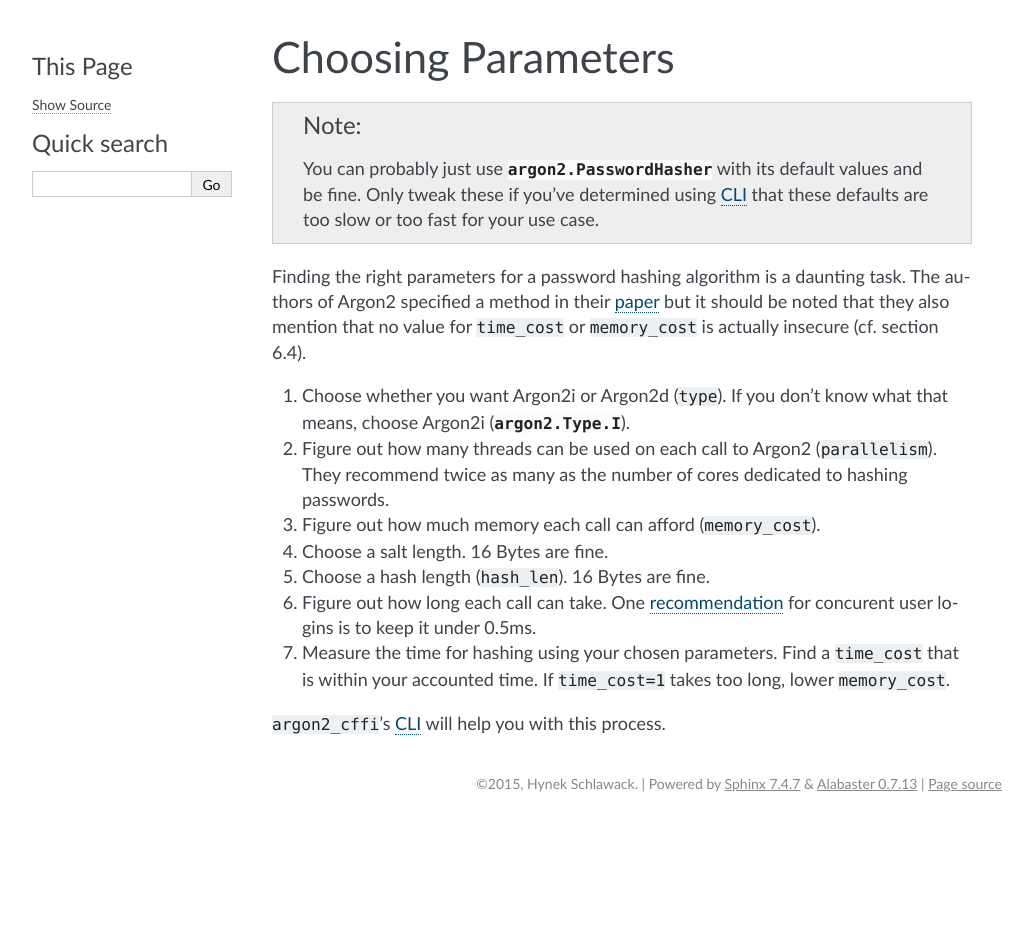
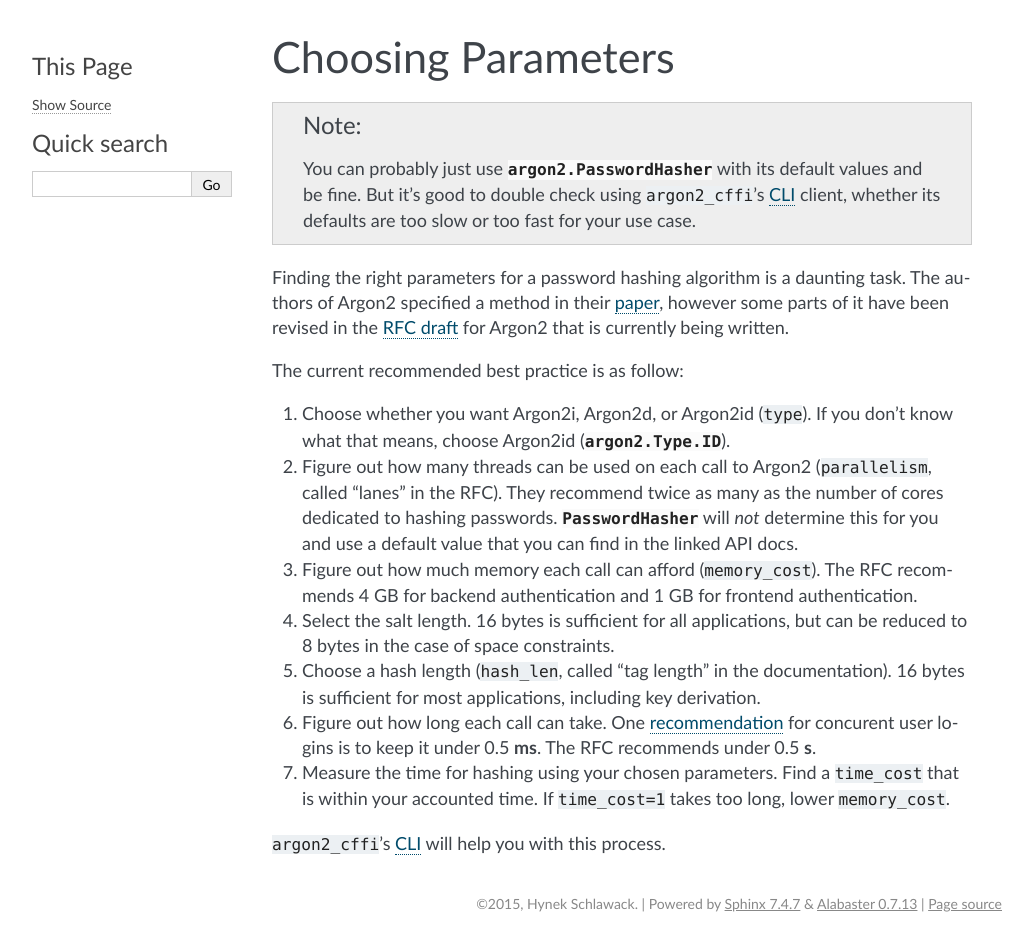
Before and after one commit to hynek/argon2-cffi, a Sphinx documentation site: the page built from docs/parameters.rst, in a window 1280 px wide. Shown: the whole page, without its empty margins (128-1160 px from the left). Built offline with Sphinx 7.4.7, drawn with Linux system fonts in a browser that asks for light colours; before the commit the page ends 900 px from its top, so only the background shows below that.

Commit message:
Make PasswordHasher use Argon2id
C.f. https://tools.ietf.org/html/draft-irtf-cfrg-argon2-03#section-4

```diff
--- a/README.rst
+++ b/README.rst
@@ -36,7 +36,7 @@ CFFI-based Argon2 Bindings for Python
   >>> ph = PasswordHasher()
   >>> hash = ph.hash("s3kr3tp4ssw0rd")
   >>> hash  # doctest: +SKIP
-  '$argon2i$v=19$m=512,t=2,p=2$5VtWOO3cGWYQHEMaYGbsfQ$AcmqasQgW/wI6wAHAMk4aQ'
+  '$argon2id$v=19$m=512,t=2,p=2$Z0tsPw0iK7Ky2Iwp63HKBA$psMUXgYOIaAhaZ990uep8w'
   >>> ph.verify(hash, "s3kr3tp4ssw0rd")
   True
   >>> ph.verify(hash, "t0t411ywr0ng")
--- a/docs/api.rst
+++ b/docs/api.rst
@@ -13,7 +13,7 @@ Unless you have any special needs, all you need to know is:
   >>> ph = PasswordHasher()
   >>> hash = ph.hash("s3kr3tp4ssw0rd")
   >>> hash  # doctest: +SKIP
-  '$argon2i$v=19$m=512,t=2,p=2$5VtWOO3cGWYQHEMaYGbsfQ$AcmqasQgW/wI6wAHAMk4aQ'
+  '$argon2id$v=19$m=512,t=2,p=2$Wd3CJItnL93pSLG/Mvel2g$DnsqcrS7+Enwu8EdJrUX2Q'
   >>> ph.verify(hash, "s3kr3tp4ssw0rd")
   True
   >>> ph.verify(hash, "t0t411ywr0ng")
@@ -45,6 +45,8 @@ Exceptions
 .. autoexception:: argon2.exceptions.VerifyMismatchError
 
 .. autoexception:: argon2.exceptions.HashingError
+
+.. autoexception:: argon2.exceptions.InvalidHash
 
 
 Low Level
--- a/docs/parameters.rst
+++ b/docs/parameters.rst
@@ -4,24 +4,32 @@ Choosing Parameters
 .. note::
 
   You can probably just use :class:`argon2.PasswordHasher` with its default values and be fine.
-  Only tweak these if you've determined using :doc:`cli` that these defaults are too slow or too fast for your use case.
+  But it's good to double check using ``argon2_cffi``'s :doc:`cli` client, whether its defaults are too slow or too fast for your use case.
 
 Finding the right parameters for a password hashing algorithm is a daunting task.
-The authors of Argon2 specified a method in their `paper <https://github.com/P-H-C/phc-winner-argon2/blob/master/argon2-specs.pdf>`_ but it should be noted that they also  mention that no value for ``time_cost`` or ``memory_cost`` is actually insecure (cf. section 6.4).
+The authors of Argon2 specified a method in their `paper <https://github.com/P-H-C/phc-winner-argon2/blob/master/argon2-specs.pdf>`_, however some parts of it have been revised in the `RFC draft`_ for Argon2 that is currently being written.
 
-#. Choose whether you want Argon2i or Argon2d (``type``).
-   If you don't know what that means, choose Argon2i (:attr:`argon2.Type.I`).
-#. Figure out how many threads can be used on each call to Argon2 (``parallelism``).
+The current recommended best practice is as follow:
+
+#. Choose whether you want Argon2i, Argon2d, or Argon2id (``type``).
+   If you don't know what that means, choose Argon2id (:attr:`argon2.Type.ID`).
+#. Figure out how many threads can be used on each call to Argon2 (``parallelism``, called "lanes" in the RFC).
    They recommend twice as many as the number of cores dedicated to hashing passwords.
+   :class:`~argon2.PasswordHasher` will *not* determine this for you and use a default value that you can find in the linked API docs.
 #. Figure out how much memory each call can afford (``memory_cost``).
-#. Choose a salt length.
-   16 Bytes are fine.
-#. Choose a hash length (``hash_len``).
-   16 Bytes are fine.
+   The RFC recommends 4 GB for backend authentication and 1 GB for frontend authentication.
+#. Select the salt length.
+   16 bytes is sufficient for all applications, but can be reduced to 8 bytes in the case of space constraints.
+#. Choose a hash length (``hash_len``, called "tag length" in the documentation).
+   16 bytes is sufficient for most applications, including key derivation.
 #. Figure out how long each call can take.
-   One `recommendation <https://www.nccgroup.trust/us/about-us/newsroom-and-events/blog/2015/march/enough-with-the-salts-updates-on-secure-password-schemes/>`_ for concurent user logins is to keep it under 0.5ms.
+   One `recommendation <https://www.nccgroup.trust/us/about-us/newsroom-and-events/blog/2015/march/enough-with-the-salts-updates-on-secure-password-schemes/>`_ for concurent user logins is to keep it under 0.5 **ms**.
+   The RFC recommends under 0.5 **s**.
 #. Measure the time for hashing using your chosen parameters.
    Find a ``time_cost`` that is within your accounted time.
    If ``time_cost=1`` takes too long, lower ``memory_cost``.
 
 ``argon2_cffi``'s :doc:`cli` will help you with this process.
+
+
+.. _`RFC draft`: https://tools.ietf.org/html/draft-irtf-cfrg-argon2-03#section-4
```
Also changed, not shown: CHANGELOG.rst (+5 -13 lines), docs/cli.rst (+7 -7 lines), 5 other files.
